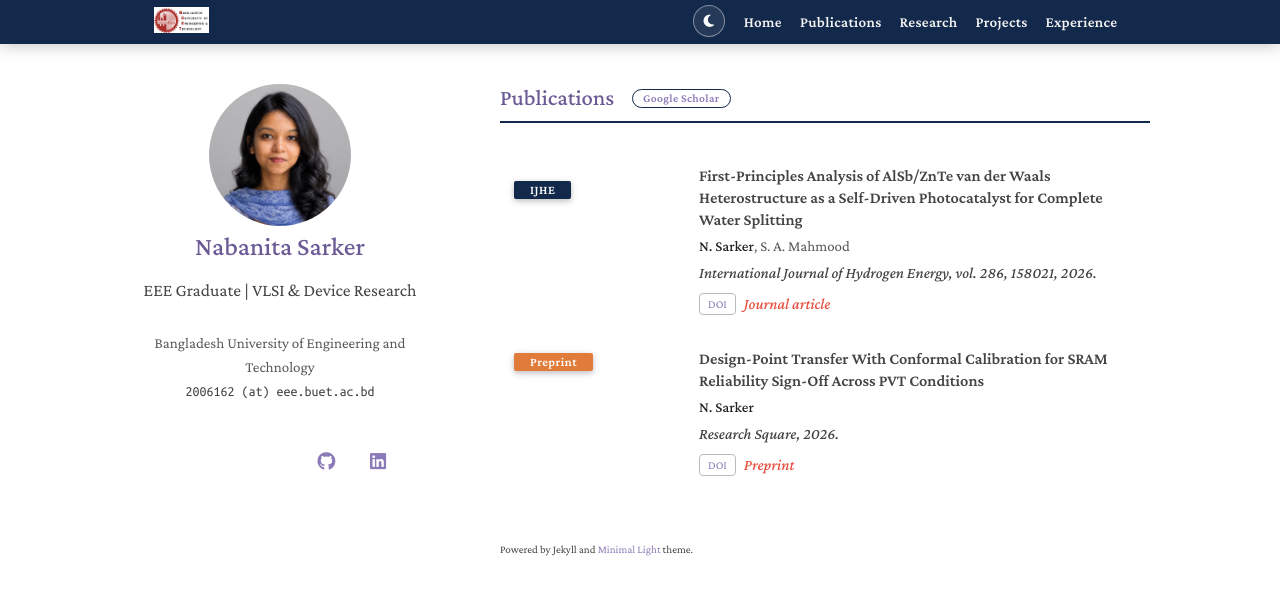
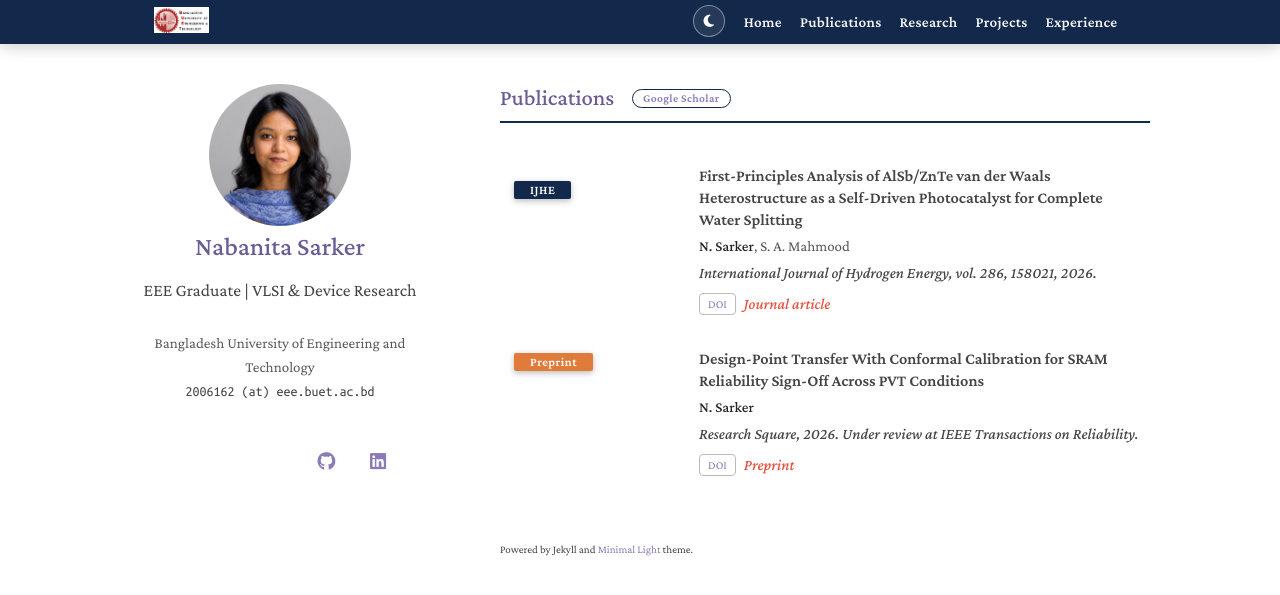
Before and after one commit to NabanitaSarker162/NabanitaSarker162.github.io, a Jekyll site: the page built from publications/index.md, in a window 1280 px wide. Shown: the top 595 px of the page. Built offline with Jekyll 4.4.1, drawn with Linux system fonts in a browser that asks for light colours; a style sheet for code colours, icons or effects is not loaded.

Commit message:
Note SRAM preprint is under review at IEEE Transactions on Reliability
Co-Authored-By: Claude Opus 5.5 <noreply@anthropic.com>

```diff
--- a/_data/publications.yml
+++ b/_data/publications.yml
@@ -10,6 +10,6 @@ main:
   - title: "Design-Point Transfer With Conformal Calibration for SRAM Reliability Sign-Off Across PVT Conditions"
     authors: <strong>N. Sarker</strong>
     conference_short: Preprint
-    conference: Research Square, 2026.
+    conference: Research Square, 2026. Under review at IEEE Transactions on Reliability.
     doi: https://doi.org/10.21203/rs.3.rs-11455984/v1
     notes: Preprint
```
